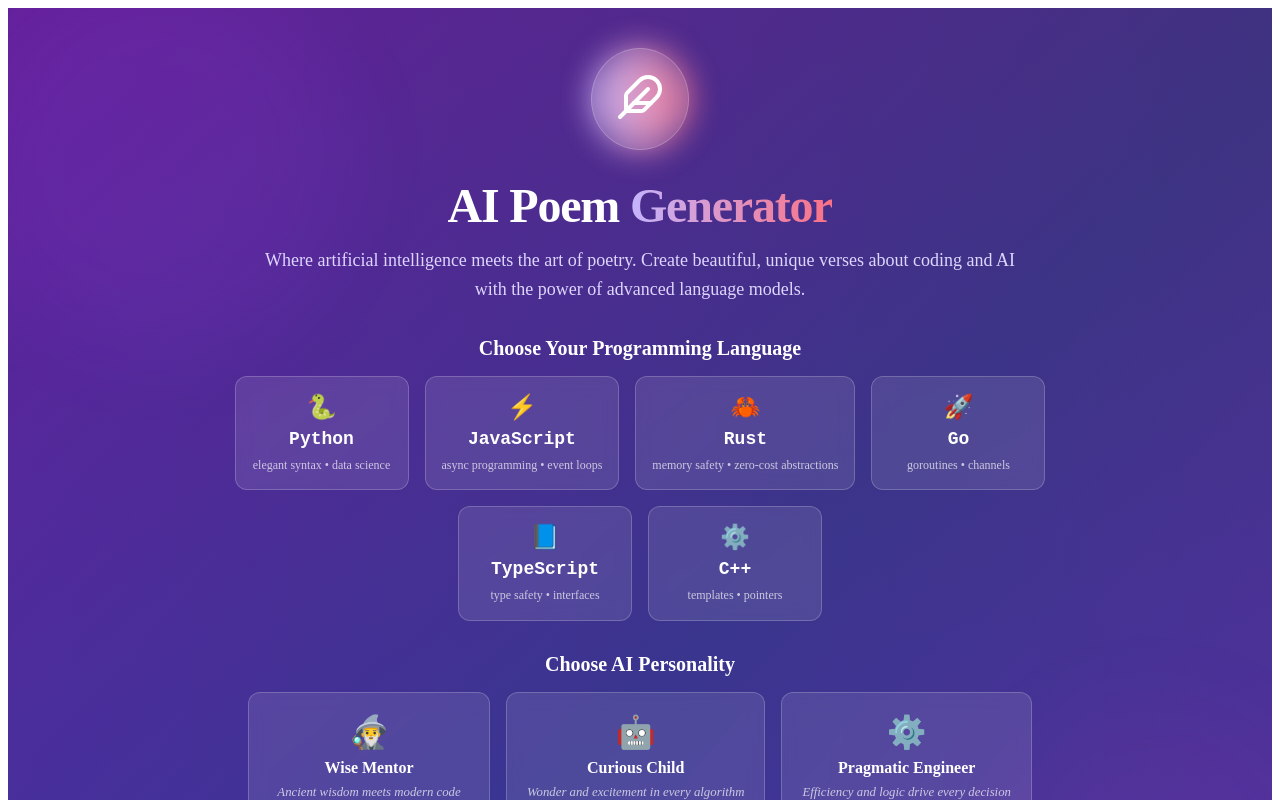
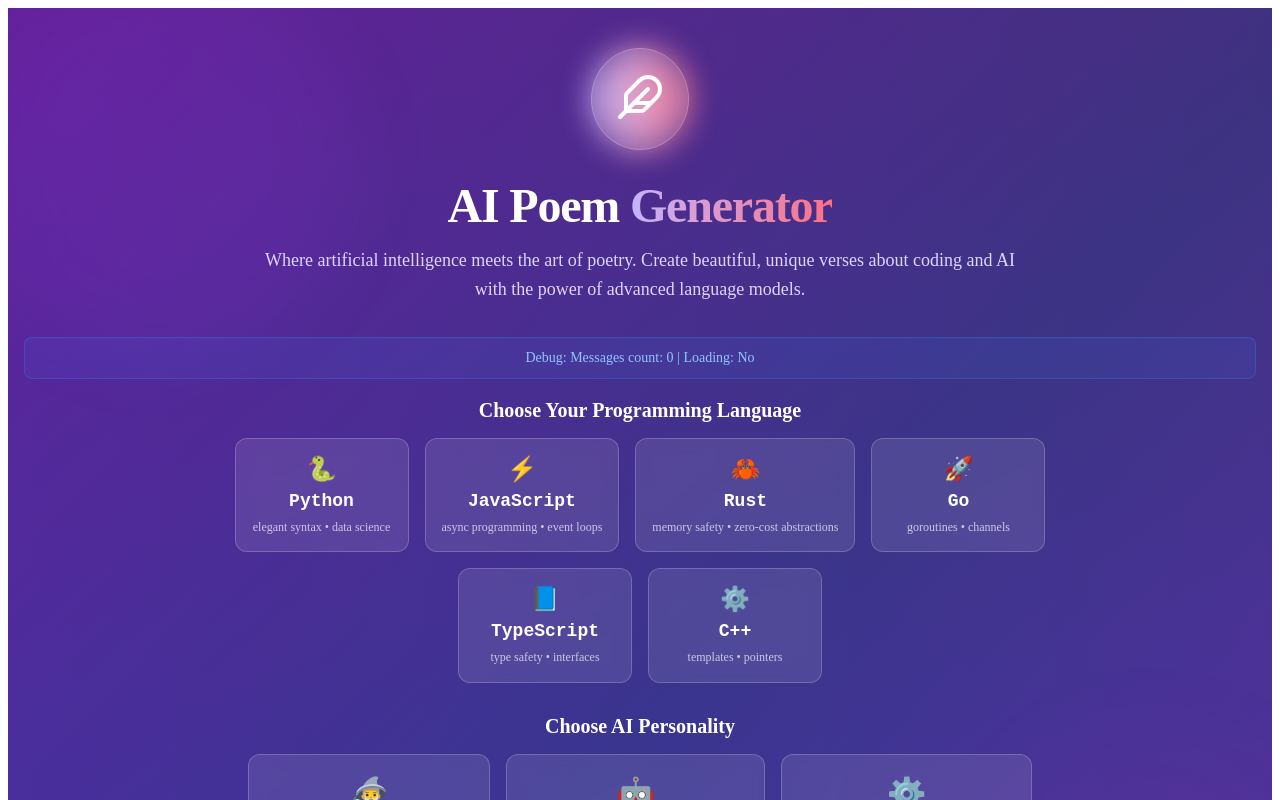
Before and after one commit to bubbadog/ai-bootcamp-hw1, a Next.js app: page / in a window 1280 px wide. Shown: the top 800 px of the page. Built offline with nearby package versions, Linux system fonts and the light colour scheme.

Commit message:
Add error handling and debugging features

```diff
--- a/app/page.tsx
+++ b/app/page.tsx
@@ -21,7 +21,12 @@ interface AIPersonality {
 }
 
 export default function Chat() {
-  const { messages, isLoading, append } = useChat();
+  const { messages, isLoading, append, error } = useChat({
+    api: '/api/chat',
+    onError: (error) => {
+      console.error('Chat error:', error);
+    }
+  });
 
   // Properly typed state variables
   const [selectedLanguage, setSelectedLanguage] = useState<ProgrammingLanguage | null>(null);
@@ -128,6 +133,8 @@ export default function Chat() {
     } else if (selectedPersonality) {
       prompt = `Write a beautiful poem from the perspective of an AI with a "${selectedPersonality.name}" personality about coding. The AI should be ${selectedPersonality.traits.join(', ')} and embody the essence of "${selectedPersonality.description}".`;
     }
+
+    console.log('Generating poem with prompt:', prompt);
 
     append({
       role: "user",
@@ -281,6 +288,36 @@ export default function Chat() {
           }}>
             Where artificial intelligence meets the art of poetry. Create beautiful, unique verses about coding and AI with the power of advanced language models.
           </p>
+
+          {/* Error Display */}
+          {error && (
+            <div style={{
+              backgroundColor: 'rgba(239, 68, 68, 0.1)',
+              color: '#fca5a5',
+              padding: '16px',
+              margin: '16px 0',
+              borderRadius: '12px',
+              border: '1px solid rgba(239, 68, 68, 0.3)',
+              backdropFilter: 'blur(8px)'
+            }}>
+              <strong>Error:</strong> {error.message}
+            </div>
+          )}
+
+          {/* Debug Info */}
+          {process.env.NODE_ENV === 'development' && (
+            <div style={{
+              backgroundColor: 'rgba(59, 130, 246, 0.1)',
+              color: '#93c5fd',
+              padding: '12px',
+              margin: '12px 0',
+              borderRadius: '8px',
+              fontSize: '0.875rem',
+              border: '1px solid rgba(59, 130, 246, 0.3)'
+            }}>
+              Debug: Messages count: {messages.length} | Loading: {isLoading ? 'Yes' : 'No'}
+            </div>
+          )}
 
           {/* Programming Language Selection */}
           <div style={{
```
